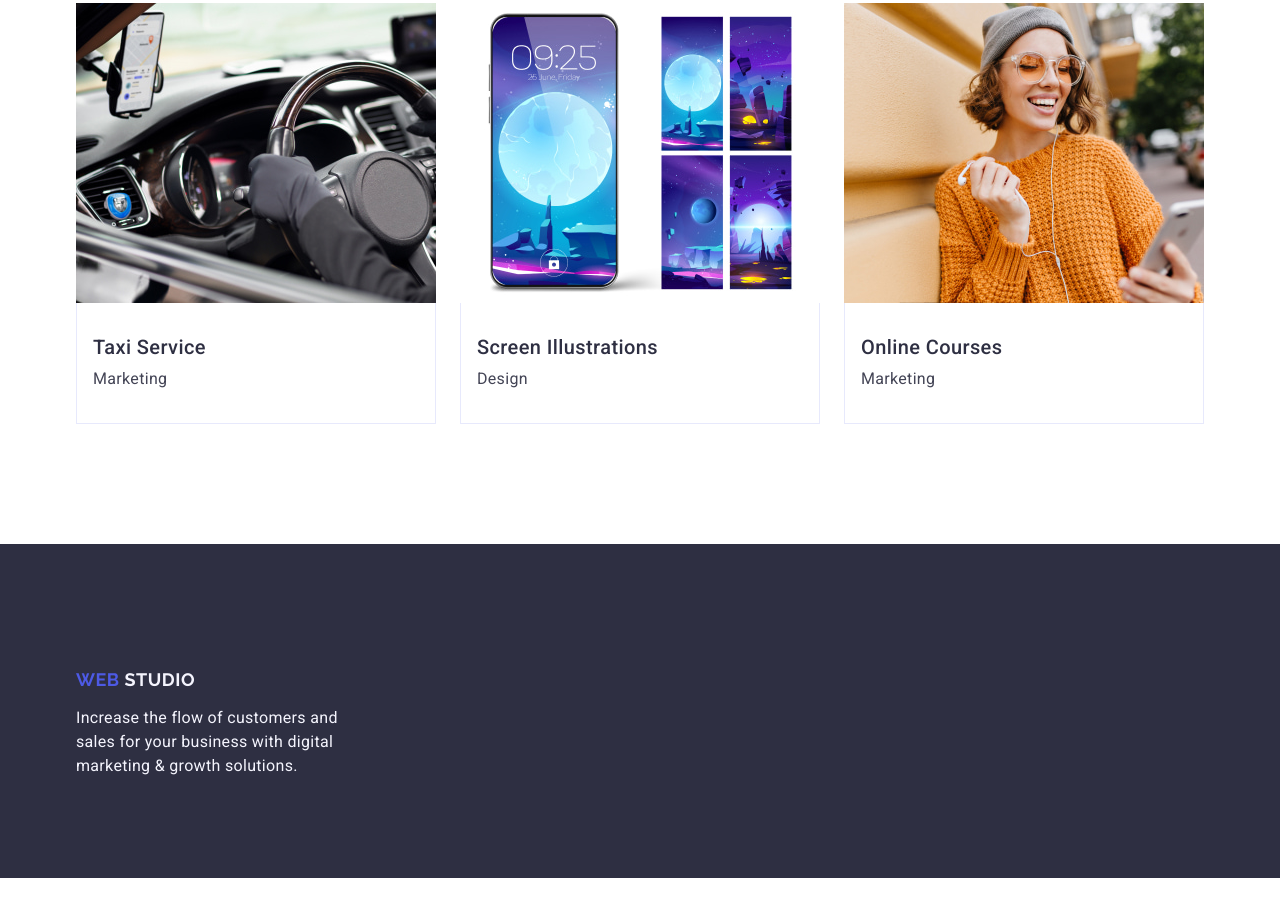
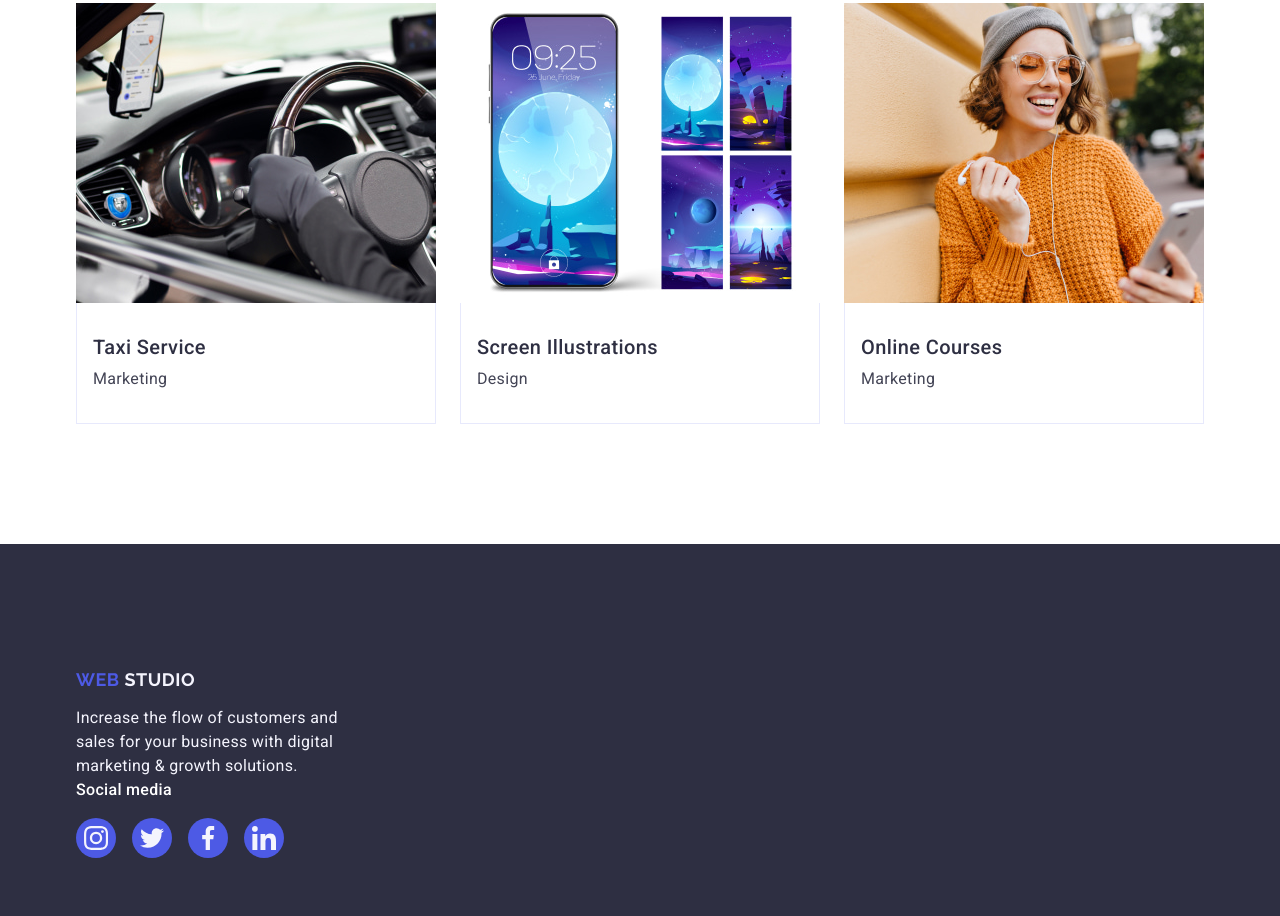
Before and after one commit to OneByOneS/goit-markup-hw-04, a plain HTML site: page index.html in a window 1280 px wide. Shown: the part 2591-3507 px from the top of the page. Before the commit the page ends 3469 px from the top, so only its background shows below. Drawn offline with nearby package versions, Linux system fonts and the light colour scheme.

Commit message:
changes for footer

```diff
--- a/css/styles.css
+++ b/css/styles.css
@@ -317,8 +317,16 @@ img {
   padding: 100px 0;
 }
 
+.footer-container {
+  display: flex;
+  align-items: baseline;
+}
+
 .footer-link-logo-part {
   color: #f4f4fd;
+}
+.footer-subject {
+  margin-right: 120px;
 }
 
 .footer-subject-item {
@@ -331,3 +339,40 @@ img {
   display: inline-block;
   margin-bottom: 16px;
 }
+
+.footer-social-subject {
+  font-weight: 500;
+  font-size: 16px;
+  line-height: 1.5;
+  letter-spacing: 0.02em;
+  color: #ffffff;
+  margin-bottom: 16px;
+}
+
+.footer-social-list {
+  display: flex;
+  gap: 16px;
+}
+.footer-social-list-item {
+  width: 40px;
+  height: 40px;
+}
+
+.footer-social-list-icon {
+  display: flex;
+  align-items: center;
+  justify-content: center;
+
+  width: 100%;
+  height: 100%;
+  background-color: #4d5ae5;
+  border-radius: 50%;
+}
+.footer-social-list-icon:hover,
+.footer-social-list-icon:focus {
+  background-color: #31d0aa;
+}
+
+.social-icon {
+  fill: #f4f4fd;
+}
--- a/index.html
+++ b/index.html
@@ -253,7 +253,8 @@ https://cdnjs.cloudflare.com/ajax/libs/modern-normalize/2.0.0/modern-normalize.m
       </section>
     </main>
     <footer class="footer">
-      <div class="container">
+      <div class="footer-container container">
+        <div class="footer-subject">
           <a class="header-link-logo" href="./index.html"
             >Web <span class="footer-link-logo-part">Studio</span></a
           >
@@ -261,6 +262,46 @@ https://cdnjs.cloudflare.com/ajax/libs/modern-normalize/2.0.0/modern-normalize.m
             Increase the flow of customers and sales for your business with
             digital marketing & growth solutions.
           </p>
+          <div class="footer-social">
+            <p class="footer-social-subject">Social media</p>
+            <ul class="footer-social-list">
+              <li class="footer-social-list-item">
+                <a
+                  class="footer-social-list-icon"
+                  href="https://www.instagram.com/">
+                  <svg class="social-icon" width="24" height="24">
+                    <use href="./images/icons.svg#icon-instagram"></use>
+                  </svg>
+                </a>
+              </li>
+              <li class="footer-social-list-item">
+                <a class="footer-social-list-icon" href="https://twitter.com/">
+                  <svg class="social-icon" width="24" height="24">
+                    <use href="./images/icons.svg#icon-twitter"></use>
+                  </svg>
+                </a>
+              </li>
+              <li class="footer-social-list-item">
+                <a
+                  class="footer-social-list-icon"
+                  href="https://www.facebook.com/">
+                  <svg class="social-icon" width="24" height="24">
+                    <use href="./images/icons.svg#icon-facebook"></use>
+                  </svg>
+                </a>
+              </li>
+              <li class="footer-social-list-item">
+                <a
+                  class="footer-social-list-icon"
+                  href="https://www.linkedin.com/">
+                  <svg class="social-icon" width="24" height="24">
+                    <use href="./images/icons.svg#icon-linkedin"></use>
+                  </svg>
+                </a>
+              </li>
+            </ul>
+          </div>
+        </div>
       </div>
     </footer>
   </body>
```
Lines whose indentation alone changed are shown as unchanged.
